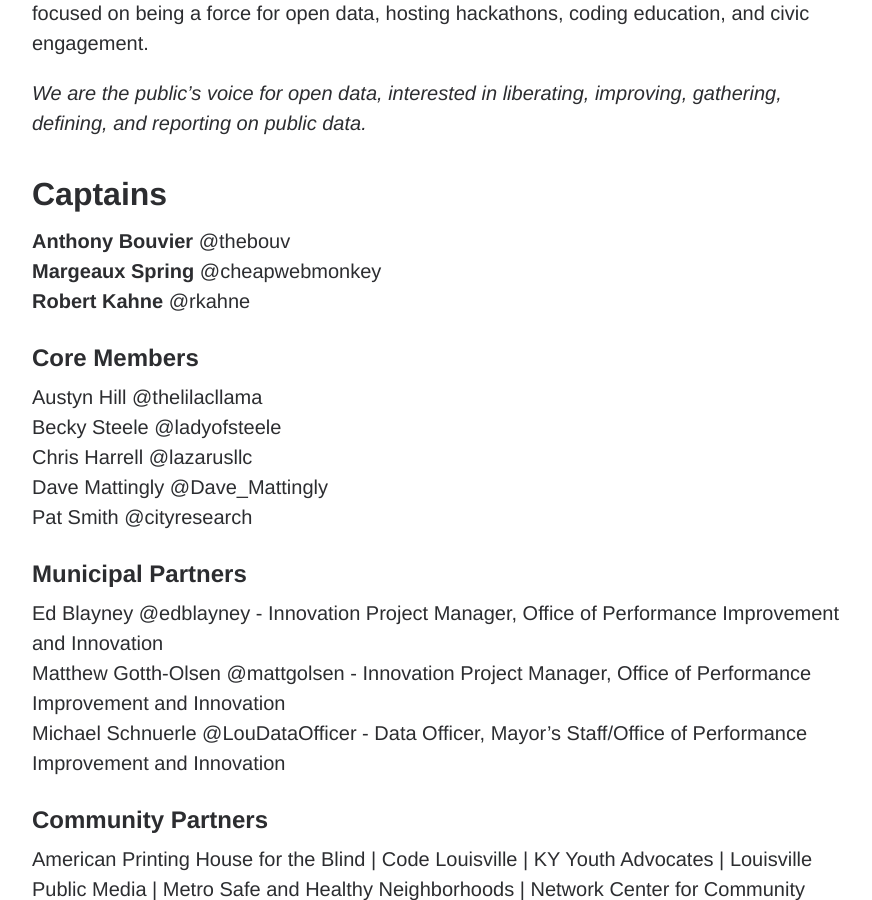
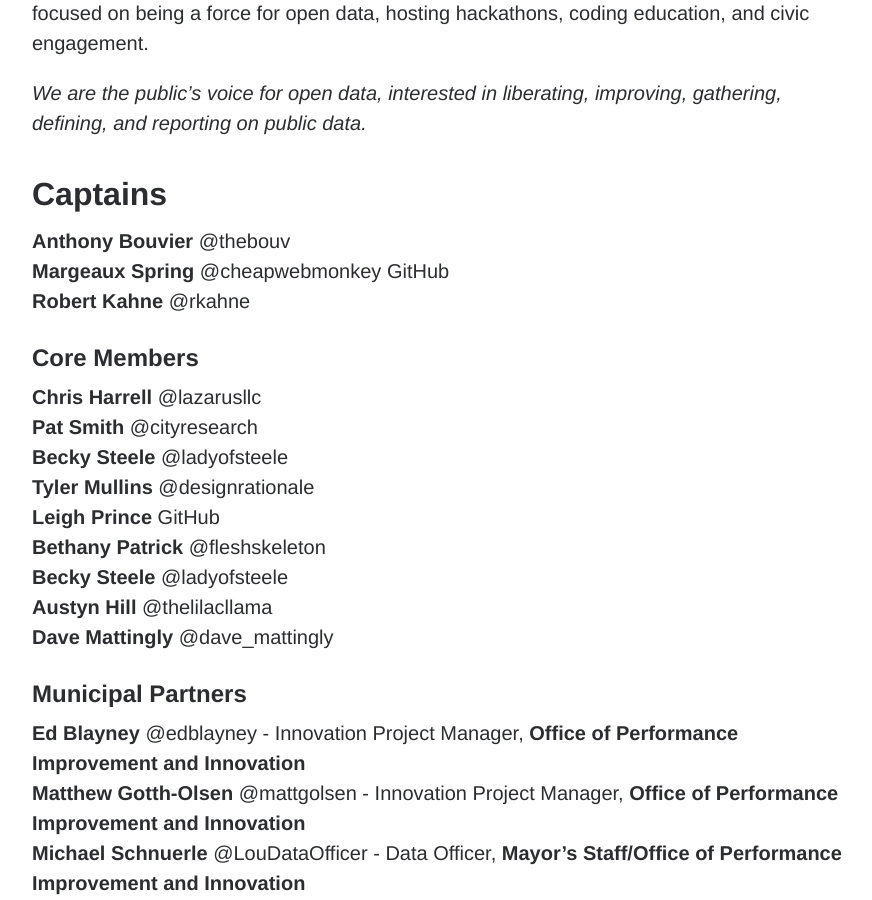
Before and after one commit to civicdata/civicdata.github.io, a Jekyll site: the page built from about.md, in a window 1280 px wide and 900 px high, scrolled down 649 px. Shown: the whole window, without its empty margins (112-984 px from the left). Built offline with Jekyll 4.4.1, drawn with Linux system fonts in a browser that asks for light colours; comment, search, counter and statistics services are not loaded.

Commit message:
updated core members page

```diff
--- a/about.md
+++ b/about.md
@@ -18,21 +18,26 @@ The __Civic Data Alliance__ (CDA) is Louisville's [__Code for America Brigade__]
 *We are the public's voice for open data, interested in liberating, improving, gathering, defining, and reporting on public data.*
 
 ## Captains
-__Anthony Bouvier__ [@thebouv](https://twitter.com/thebouv)
-__Margeaux Spring__  [@cheapwebmonkey](https://twitter.com/cheapwebmonkey)
-__Robert Kahne__  [@rkahne](https://twitter.com/rkahne)
+__Anthony Bouvier__ [@thebouv](https://twitter.com/thebouv){:target="_blank"}
+__Margeaux Spring__  [@cheapwebmonkey](https://twitter.com/cheapwebmonkey){:target="_blank"} [GitHub](https://github.com/cheapwebmonkey){:target="_blank"}
+__Robert Kahne__  [@rkahne](https://twitter.com/rkahne){:target="_blank"}
 
 ### Core Members
-Austyn Hill [@thelilacllama](https://twitter.com/thelilacllama)
-Becky Steele [@ladyofsteele](https://twitter.com/ladyofsteele)
-Chris Harrell  [@lazarusllc](https://twitter.com/LazarusLLC)
-Dave Mattingly  [@Dave_Mattingly](https://twitter.com/dave_mattingly)
-Pat Smith [@cityresearch](https://twitter.com/CityResearch)
+__Chris Harrell__  [@lazarusllc](https://twitter.com/LazarusLLC){:target="_blank"}
+__Pat Smith__ [@cityresearch](https://twitter.com/CityResearch){:target="_blank"}
+__Becky Steele__ [@ladyofsteele](https://twitter.com/ladyofsteele){:target="_blank"}
+__Tyler Mullins__ [@designrationale](https://twitter.com/designrationale){:target="_blank"}
+__Leigh Prince__ [GitHub](https://github.com/leighPri){:target="_blank"}
+__Bethany Patrick__ [@fleshskeleton](https://twitter.com/fleshskeleton){:target="_blank"}
+__Becky Steele__ [@ladyofsteele](https://twitter.com/ladyofsteele){:target="_blank"}
+__Austyn Hill__ [@thelilacllama](https://twitter.com/thelilacllama){:target="_blank"}
+__Dave Mattingly__  [@dave_mattingly](https://twitter.com/dave_mattingly){:target="_blank"}
+
 
 ### Municipal Partners
-Ed Blayney [@edblayney](https://twitter.com/edblayney) - Innovation Project Manager, [Office of Performance Improvement and Innovation](https://louisvilleky.gov/government/performance-improvement-innovation/about-us)
-Matthew Gotth-Olsen [@mattgolsen](https://twitter.com/mattgolsen) - Innovation Project Manager, [Office of Performance Improvement and Innovation](https://louisvilleky.gov/government/performance-improvement-innovation/about-us)
-Michael Schnuerle [@LouDataOfficer](http://www.twitter.com/LouDataOfficer) - Data Officer, [Mayor's Staff/Office of Performance Improvement and Innovation](http://louisvilleky.gov/government/mayor-greg-fischer/mayors-staff)
+__Ed Blayney__ [@edblayney](https://twitter.com/edblayney){:target="_blank"} - Innovation Project Manager, [__Office of Performance Improvement and Innovation__](https://louisvilleky.gov/government/performance-improvement-innovation/about-us){:target="_blank"}
+__Matthew Gotth-Olsen__ [@mattgolsen](https://twitter.com/mattgolsen){:target="_blank"} - Innovation Project Manager, [__Office of Performance Improvement and Innovation__](https://louisvilleky.gov/government/performance-improvement-innovation/about-us){:target="_blank"}
+__Michael Schnuerle__ [@LouDataOfficer](http://www.twitter.com/LouDataOfficer){:target="_blank"} - Data Officer, [__Mayor's Staff/Office of Performance Improvement and Innovation__](http://louisvilleky.gov/government/mayor-greg-fischer/mayors-staff){:target="_blank"}
 
 ### Community Partners
 [American Printing House for the Blind](http://www.aph.org/) | [Code Louisville](http://www.codelouisville.org/) | [KY Youth Advocates](http://kyyouth.org/) | [Louisville Public Media](http://louisvillepublicmedia.org/) | [Metro Safe and Healthy Neighborhoods](https://louisvilleky.gov/government/safe-neighborhoods) | [Network Center for Community Change](http://makechangetogether.org/) | [TARC](http://ridetarc.org/) | [The Courier-Journal](http://www.courier-journal.com/)
```
